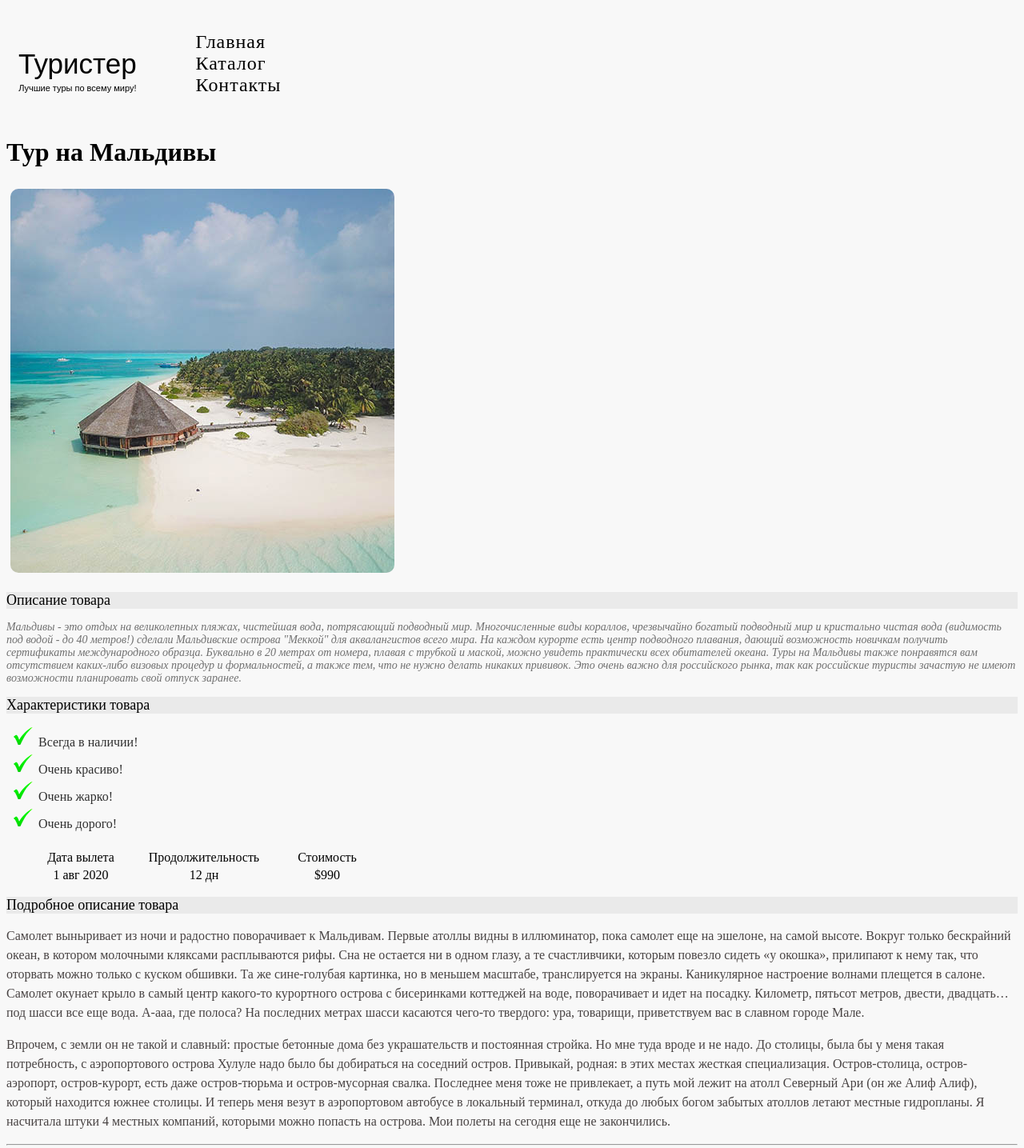
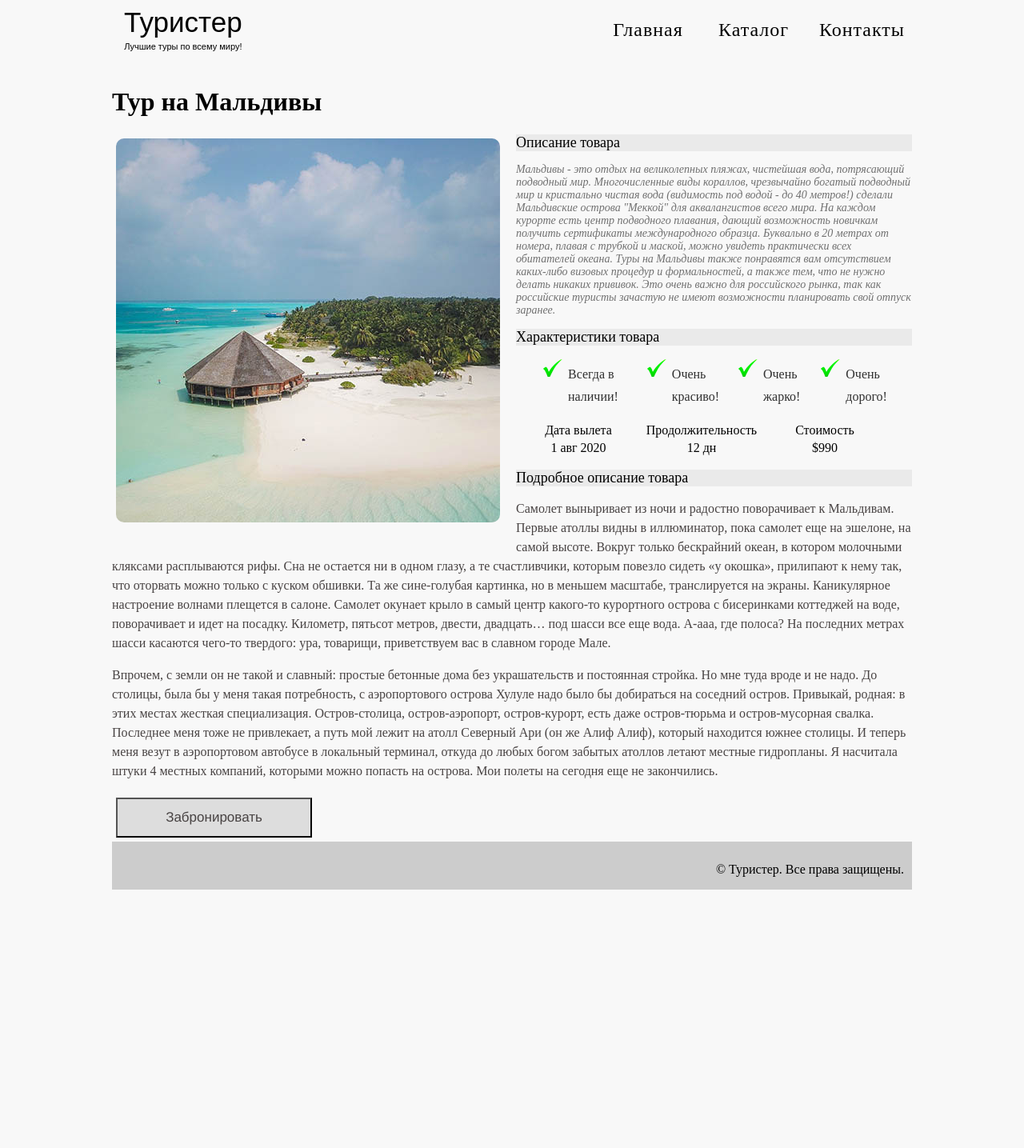
Before and after one commit to aleksei-kornev/html-css, a plain HTML site: page products/product1.html in a window 1280 px wide. Shown: the top 1435 px of the page at 80% size. After the commit the page ends 1120 px from the top, so only its background shows below. Drawn offline with Linux system fonts and the light colour scheme.

Commit message:
HW for lesson 5.

```diff
--- a/products/product1.html
+++ b/products/product1.html
@@ -7,14 +7,17 @@
 </head>
 <body>
 	<body>
+<div class="container">
 <div class="header">
-	<a class="logo_link" href="..\index.html">
-	<div class="inline-block">
+
+	<div class="logo-block">
+		<a class="logo_link" href="..\index.html">
 		<span class="logo">Туристер</span><br>
 		<span class="tagline">Лучшие туры по всему миру!</span>
+		</a>
 	</div>
-	</a>
-	<div class="inline-block">
+
+	<div class="menu-block">
 	<ul class = "menu">
 		<li><a class = "menu_link" href="../index.html">Главная</a></li>
 		<li><a class = "menu_link" href="../products.html">Каталог</a></li>
@@ -25,14 +28,15 @@
 <div class="content">
 	<h1>Тур на Мальдивы</h1>
 	<a href="img/photo1_1080.jpg"><img class = "product_image" src="img/photo1_480.jpg" alt="Тур на Мальдивы" title="Тур на Мальдивы"></a>
+
 	<h2 class = "product_describe_header">Описание товара</h2>
 	<p class = "product_short_description">Мальдивы - это отдых на великолепных пляжах, чистейшая вода, потрясающий подводный мир. Многочисленные виды кораллов, чрезвычайно богатый подводный мир и кристально чистая вода (видимость под водой - до 40 метров!) сделали Мальдивские острова "Меккой" для аквалангистов всего мира. На каждом курорте есть центр подводного плавания, дающий возможность новичкам получить сертификаты международного образца. Буквально в 20 метрах от номера, плавая с трубкой и маской, можно увидеть практически всех обитателей океана. Туры на Мальдивы также понравятся вам отсутствием каких-либо визовых процедур и формальностей, а также тем, что не нужно делать никаких прививок. Это очень важно для российского рынка, так как российские туристы зачастую не имеют возможности планировать свой отпуск заранее.</p>
 	<h2 class = "product_describe_header">Характеристики товара</h2>
 	<ul class = "product_list">
-		<li>Всегда в наличии!</li>
-		<li>Очень красиво!</li>
-		<li>Очень жарко!</li>
-		<li>Очень дорого!</li>
+		<li class="product_list_items">Всегда в наличии!</li>
+		<li class="product_list_items">Очень красиво!</li>
+		<li class="product_list_items">Очень жарко!</li>
+		<li class="product_list_items">Очень дорого!</li>
 	</ul>
 	<table class="table">
 		<tr>
@@ -49,11 +53,12 @@
 	<h2 class = "product_describe_header">Подробное описание товара</h2>
 	<p class="product_long_description">Самолет выныривает из ночи и радостно поворачивает к Мальдивам. Первые атоллы видны в иллюминатор, пока самолет еще на эшелоне, на самой высоте. Вокруг только бескрайний океан, в котором молочными кляксами расплываются рифы. Сна не остается ни в одном глазу, а те счастливчики, которым повезло сидеть «у окошка», прилипают к нему так, что оторвать можно только с куском обшивки. Та же сине-голубая картинка, но в меньшем масштабе, транслируется на экраны. Каникулярное настроение волнами плещется в салоне. Самолет окунает крыло в самый центр какого-то курортного острова с бисеринками коттеджей на воде, поворачивает и идет на посадку. Километр, пятьсот метров, двести, двадцать… под шасси все еще вода. А-ааа, где полоса? На последних метрах шасси касаются чего-то твердого: ура, товарищи, приветствуем вас в славном городе Мале.</p>
 	<p class="product_long_description">Впрочем, с земли он не такой и славный: простые бетонные дома без украшательств и постоянная стройка. Но мне туда вроде и не надо. До столицы, была бы у меня такая потребность, с аэропортового острова Хулуле надо было бы добираться на соседний остров. Привыкай, родная: в этих местах жесткая специализация. Остров-столица, остров-аэропорт, остров-курорт, есть даже остров-тюрьма и остров-мусорная свалка. Последнее меня тоже не привлекает, а путь мой лежит на атолл Северный Ари (он же Алиф Алиф), который находится южнее столицы. И теперь меня везут в аэропортовом автобусе в локальный терминал, откуда до любых богом забытых атоллов летают местные гидропланы. Я насчитала штуки 4 местных компаний, которыми можно попасть на острова. Мои полеты на сегодня еще не закончились.</p>
-	<hr>
+	<input class = "button_buy" type="submit" value="Забронировать">
 	</div>
+
 <div class = "footer">
 	<p>&copy; Туристер. Все права защищены.</p>
 </div>
-
+</div>
 </body>
 </html>
--- a/style.css
+++ b/style.css
@@ -2,10 +2,27 @@ body {
 	background-color:  #f8f8f8;
 }
 
-.inline-block {
-	margin : 15px;
-	display:inline-block;
+.header {
+	height: 80px;
+	display: flex;
+}
+
+.logo-block {
+	margin : 0 0 0 15px;
+	justify-content: flex-start;
     text-align : center;
+}
+
+.menu {
+	 display: flex;
+     list-style-type: none;
+}
+
+.menu-block {
+	display: flex;
+	justify-content: flex-end;
+    text-align : center;
+    width: 100%;
 }
 
 .logo {
@@ -25,7 +42,7 @@ body {
 }
 
 .menu {
-	list-style:none;
+	list-style: none;
 	text-align: left;
 }
 
@@ -35,6 +52,11 @@ body {
 	font-style: bold;
 	letter-spacing: 0.040em;
 	text-decoration: none;
+	display: block;
+    padding: 0px 16px;
+    width: 100px;
+    text-align: center;
+    text-decoration: none;
 }
 
 .menu_link:hover {
@@ -46,6 +68,8 @@ body {
 	font-size: 18px;
 	font-weight: 400;
 	background-color: #eaeaea;
+	display: flex;
+
 }
 
 .product_short_description {
@@ -68,18 +92,45 @@ body {
 	font-size: 16px;
 	font-style: bold;
 	line-height: 28px;
-	list-style-image: url(img/list_galka_small.png)
+
+	display: flex;
+	list-style-image: url(img/list_galka_small.png);
+}
+
+.product_list_items {
+	margin-left: 25px;
 }
 
 .product_image {
 	border-radius: 15px;
 	padding: 5px;
+	margin: 0 15px 15px 0;
+	float: left;
 }
 
+.products {
+	display: flex;
+}
 .products_list {
 	margin : 25px;
-	display:inline-block;
+	justify-content: flex-start;
     text-align : center;
+}
+
+.button_buy {
+	margin : 5px;
+	width: 245px;
+	height: 50px;
+	color: #484343;
+	background-color: #ddd;
+    font-size: 17px;
+    font-family: helvetica, serif;
+    vertical-align: middle;
+}
+
+.button_buy:hover {
+	color: #ddd;
+	background-color: #444;
 }
 
 .input_box {
@@ -123,3 +174,20 @@ textarea.textarea {
 	width: 150px;
 	text-align: center;
 }
+
+.container {
+	width: 1000px;
+	margin: 0 auto;
+}
+
+.footer {
+	height: 40px;
+	background-color: #ccc;
+	padding: 10px 10px;
+	display: flex;
+	justify-content: flex-end;
+}
+
+.copyright {
+	margin: 10px 10px;
+}
```
Also changed, not shown: contacts.html (+9 -5 lines), index.html (+10 -6 lines), products.html (+10 -5 lines), products/product3.html (+13 -10 lines), 1 other file.
